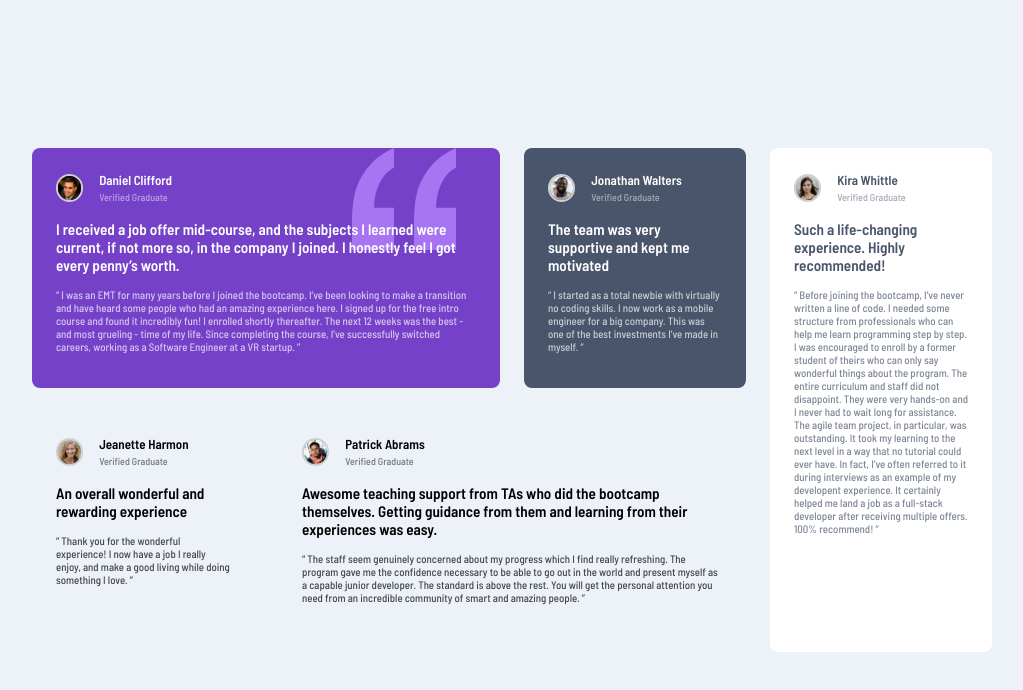
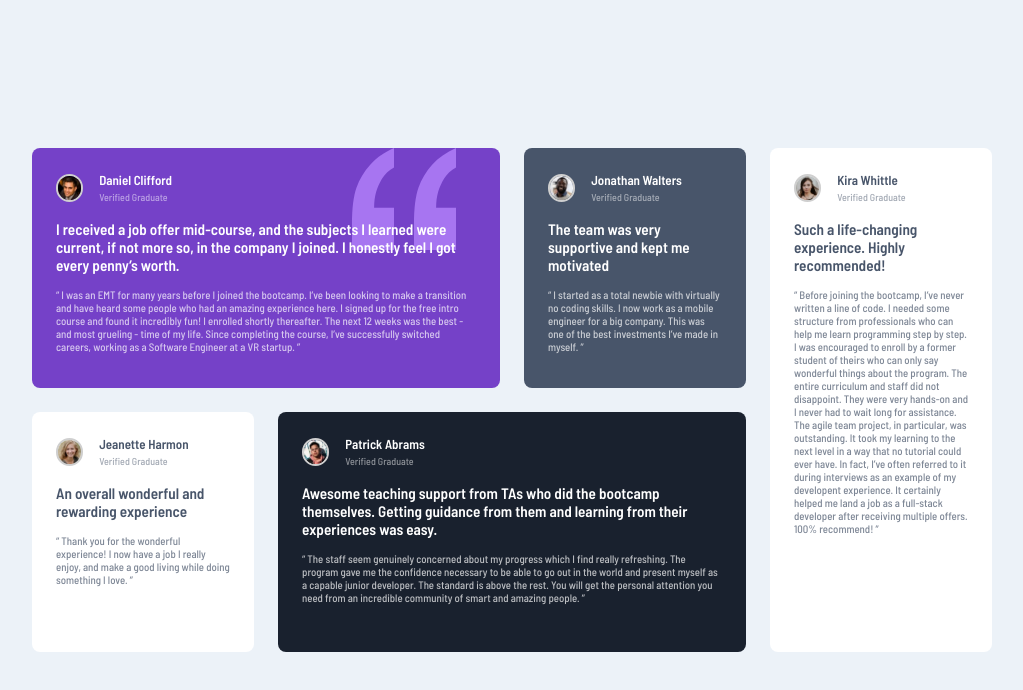
Before and after one commit to codingwolf-at/testimonial-grid-section, a plain HTML site: page index.html in a window 1280 px wide. Shown: the whole page, without its empty margins (128-1151 px from the left). Drawn offline with Linux system fonts and the light colour scheme.

Commit message:
style: card three and four

```diff
--- a/style.css
+++ b/style.css
@@ -95,13 +95,16 @@ main {
 
 /* CARD THREE */
 .card-three {
-
+    background-color: var(--white);
+    color: var(--dark-greyish-blue);
     grid-area: three;
 }
 
 /* CARD FOUR */
 .card-four {
     grid-area: four;
+    background-color: var(--dark-blackish-blue);
+    color: var(--white);
 }
 
 /* CARD FIVE */
```
